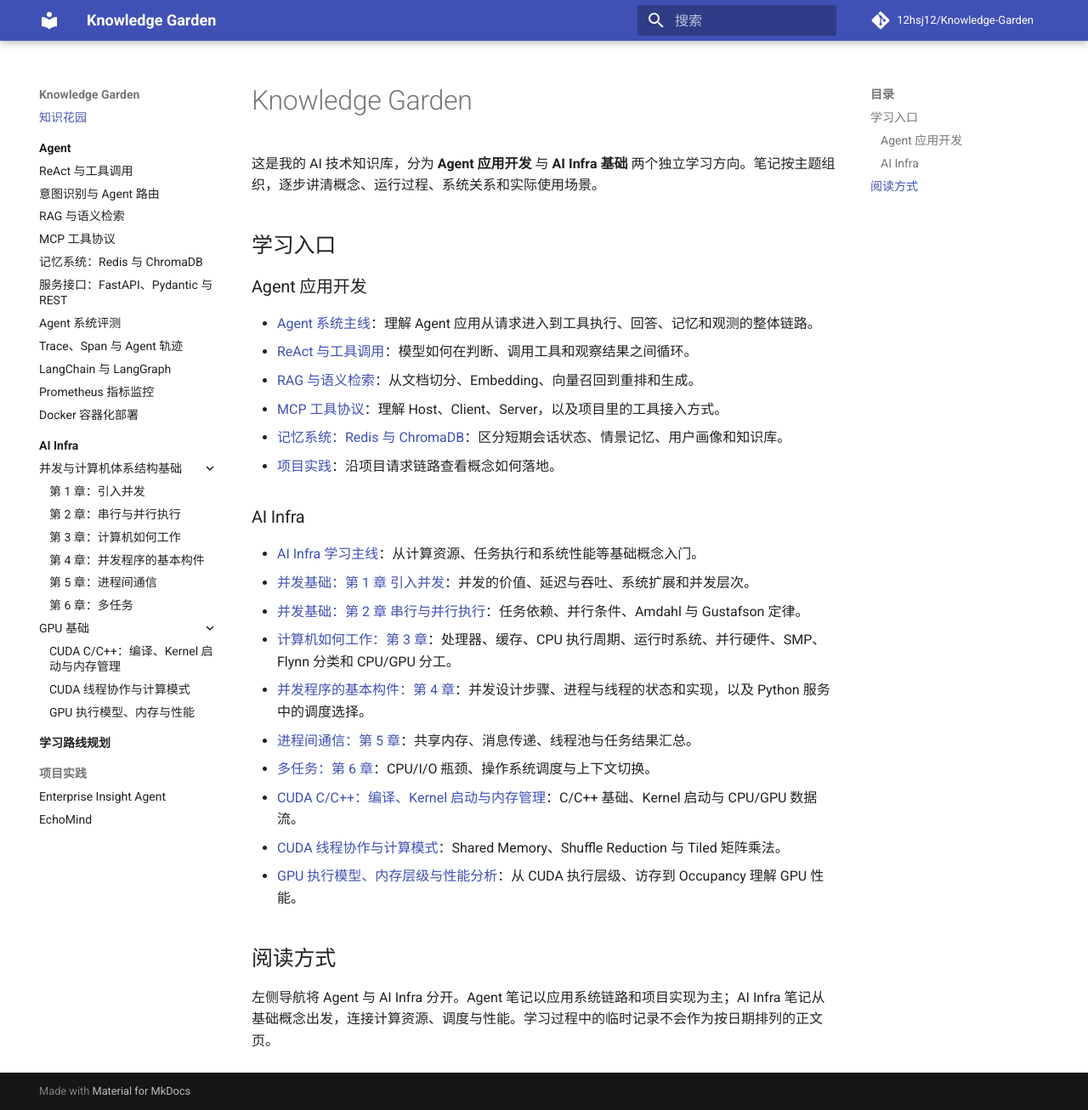
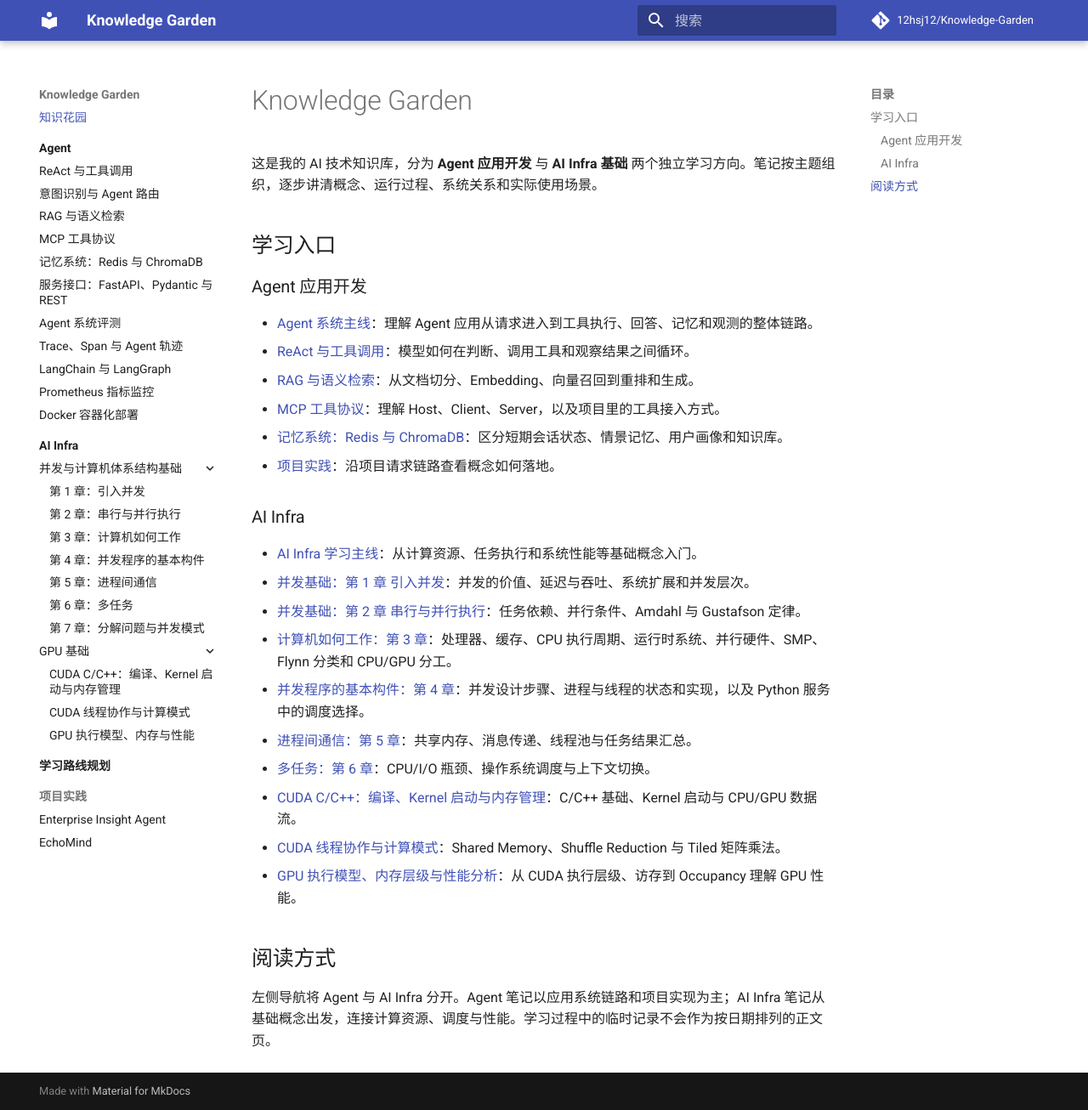
Before and after one commit to 12hsj12/Knowledge-Garden, an MkDocs documentation site: the page built from docs/index.md, in a window 1280 px wide and 1306 px high. Shown: the whole window at 85% size. Built offline with MkDocs 1.6.1 and Material for MkDocs 9.7.7, drawn with Linux system fonts in a browser that asks for light colours; comment, search, counter and statistics services are not loaded.

Commit message:
docs: add chapter 7 to navigation

```diff
--- a/mkdocs.yml
+++ b/mkdocs.yml
@@ -56,6 +56,7 @@ nav:
           - 第 4 章：并发程序的基本构件: ai-infra/concurrency/chapter-04.md
           - 第 5 章：进程间通信: ai-infra/concurrency/chapter-05.md
           - 第 6 章：多任务: ai-infra/concurrency/chapter-06.md
+          - 第 7 章：分解问题与并发模式: ai-infra/concurrency/chapter-07.md
       - GPU 基础:
           - CUDA C/C++：编译、Kernel 启动与内存管理: ai-infra/gpu/cuda-c-cpp-memory-kernel.md
           - CUDA 线程协作与计算模式: ai-infra/gpu/cuda-thread-cooperation-and-patterns.md
```
